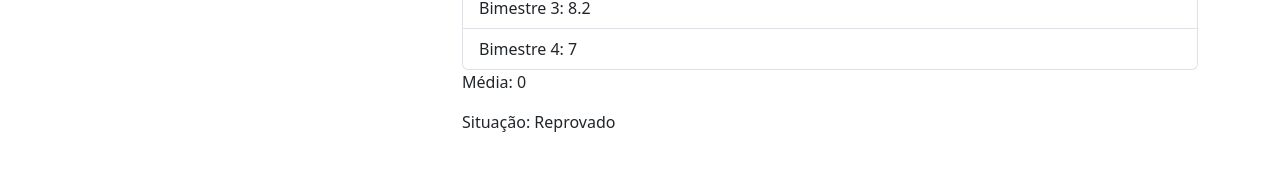
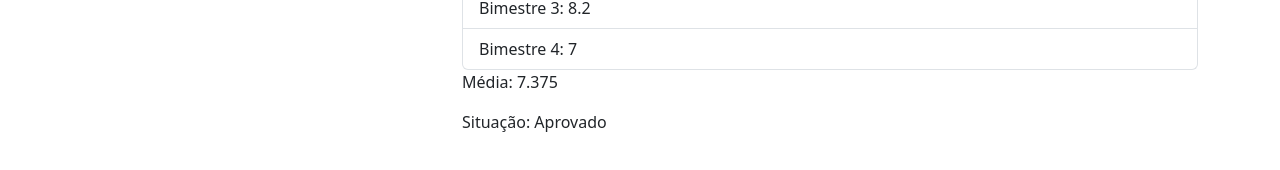
Before and after one commit to lucassdantas/boletim_crud_angular, an Angular app: page /student/view/0 in a window 1280 px wide. Shown: the part 338-508 px from the top of the page. Built offline with nearby package versions, Linux system fonts and the light colour scheme; data requests are answered from the project's data file.

Commit message:
create student report view

```diff
--- a/src/app/student/view/view.component.ts
+++ b/src/app/student/view/view.component.ts
@@ -31,17 +31,17 @@ export class ViewComponent {
   ngOnInit(): void {
     this.route.paramMap.subscribe(student => {
       let id = Number(student.get('id'))
-      this.getStudentById(id)
-      this.student.notes.forEach(note => this.sum += Number(note));
-      this.media = this.sum / this.student.notes.length;
-      console.log(this.student.notes)
-      console.log(this.sum)
+      this.getStudentByIdAndSetMedia(id)
+
+
     })
 
   }
-  getStudentById(id:number){
+  getStudentByIdAndSetMedia(id:number){
     this.studentsService.get(id).subscribe(data => {
       this.student = data
+      this.student.notes.forEach(note => this.sum += Number(note));
+      this.media = this.sum / this.student.notes.length;
     })
   }
 
```
